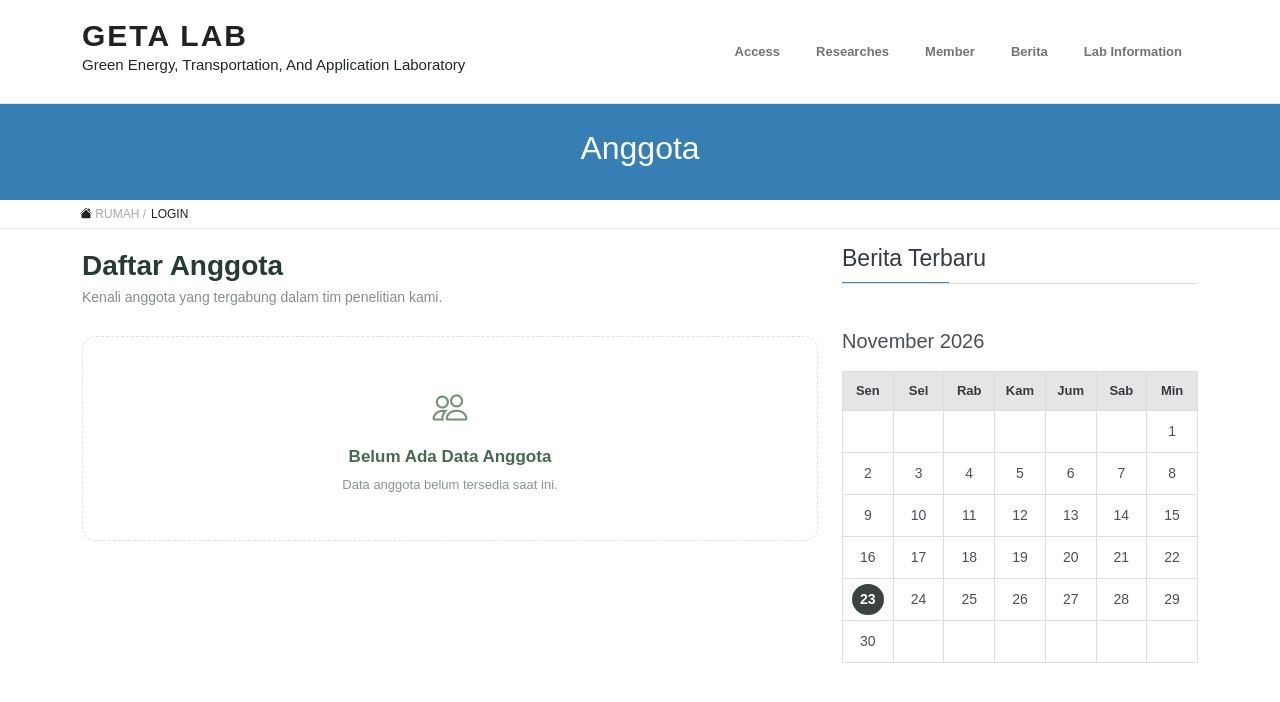
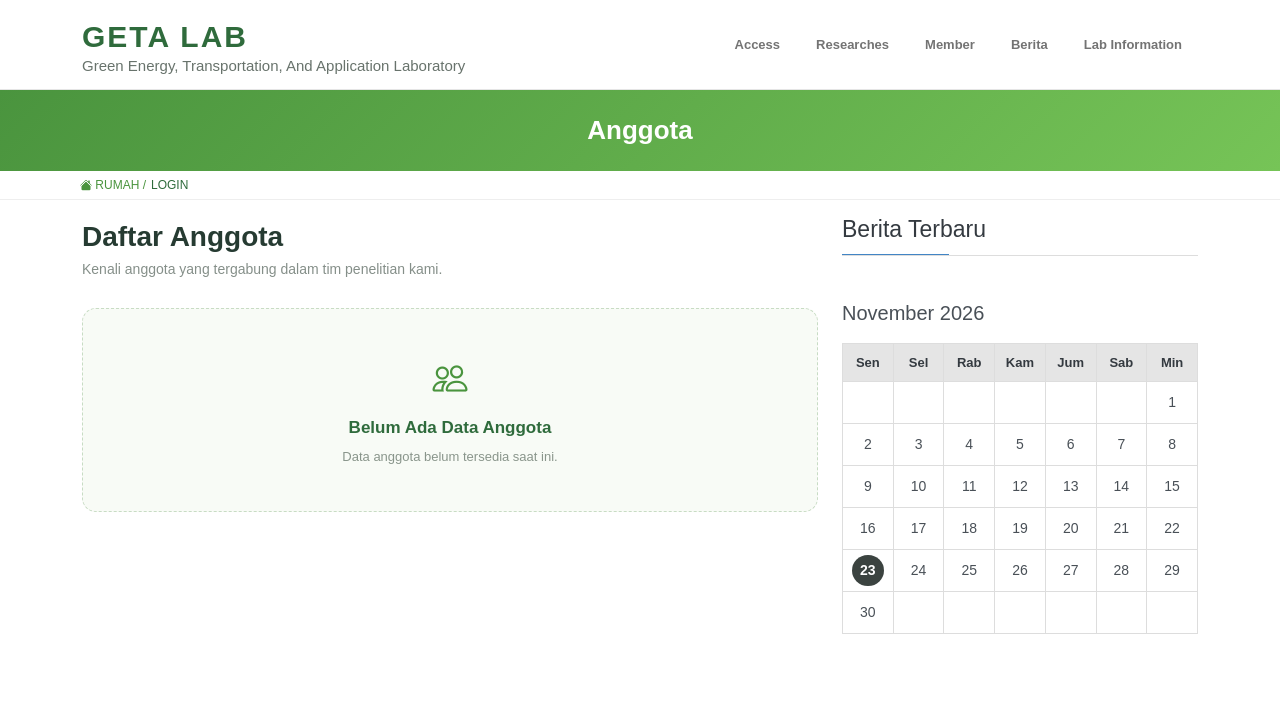
Before and after one commit to Renasha31/lab-geta-pens, a Laravel app: page /adepan in a window 1280 px wide. Shown: the top 702 px of the page. Run offline with Laravel 12, Linux system fonts and the light colour scheme; data that the repository does not hold is empty.

Commit message:
find: ganti warna app sama member

```diff
--- a/resources/views/anggota/adepan.blade.php
+++ b/resources/views/anggota/adepan.blade.php
@@ -166,30 +163,29 @@
         text-align: center;
         padding: 25px;
         color: #89958b;
-            background: #fff;
+        background: #F8FBF6;
         border-radius: 12px;
-            border: 1px dashed #dce5dd;
+        border: 1px dashed #c8dcc4;
     }
 
-        /* Tampilan ketika belum ada data */
     .data-kosong {
         text-align: center;
         padding: 45px 20px;
-            background: #fff;
-            border: 1px dashed #dce5dd;
+        background: #F8FBF6;
+        border: 1px dashed #c8dcc4;
         border-radius: 14px;
         color: #89958b;
     }
 
     .data-kosong i {
         font-size: 35px;
-            color: #78927c;
+        color: #4A943E;
         display: block;
         margin-bottom: 12px;
     }
 
     .data-kosong h5 {
-            color: #456b4d;
+        color: #2F6B3C;
         font-weight: 700;
         font-size: 17px;
     }
--- a/resources/views/layout/app.blade.php
+++ b/resources/views/layout/app.blade.php
@@ -31,21 +31,29 @@
             transition: box-shadow 0.4s ease;
         }
 
+        .navbar .brand h2 {
+            color: #2F6B3C !important;
+        }
+
+        .navbar .brand p {
+            color: #68736c;
+        }
+
         .navbar.navbar-small {
             min-height: 60px;
             padding: 5px 70px !important;
-            box-shadow: 0 2px 10px rgba(0, 0, 0, 0.08);
+            box-shadow: 0 2px 10px rgba(47, 107, 60, 0.10);
         }
 
         .navbar.navbar-small .brand {
             display: none;
         }
 
-        /* Hilangkan background hover hanya saat navbar mengecil */
+        /* Hilangkan background hover saat navbar mengecil */
         .navbar.navbar-small .navbar-nav .nav-link:hover,
         .navbar.navbar-small .navbar-nav .nav-link:active {
             background-color: transparent !important;
-            color: #333 !important;
+            color: #2F6B3C !important;
         }
 
         @media (min-width: 992px) {
@@ -87,7 +95,64 @@
 
             .navbar-nav .nav-link {
                 padding: 14px 10px;
-                border-bottom: 1px solid #ddd;
+                border-bottom: 1px solid #e4ece2;
+            }
+        }
+
+        .navbar-nav .nav-link {
+            transition: 0.2s;
+        }
+
+        .navbar-toggler {
+            border-color: #c8dcc4;
+        }
+
+        .navbar-toggler:focus {
+            box-shadow: 0 0 0 3px rgba(74, 148, 62, 0.15);
+        }
+
+        .page-heading {
+            background: linear-gradient(135deg, #4A943E, #76C457);
+            color: white;
+            text-align: center;
+            padding: 25px;
+            width: 100%;
+        }
+
+        .page-heading h2 {
+            margin: 0;
+            font-size: 26px;
+            font-weight: 600;
+        }
+
+        .breadcrumb-area {
+            padding: 5px 80px;
+            border-bottom: 1px solid #eee;
+            display: flex;
+            gap: 5px;
+            font-size: 12px;
+        }
+
+        .breadcrumb-area a {
+            color: #4A943E;
+            text-decoration: none;
+        }
+
+        .breadcrumb-area a:hover {
+            color: #2F6B3C;
+        }
+
+        @media (max-width: 576px) {
+            .breadcrumb-area {
+                padding: 8px 20px;
+            }
+
+            .page-heading {
+                padding: 20px;
+            }
+
+            .page-heading h2 {
+                font-size: 22px;
             }
         }
     </style>
@@ -100,12 +165,14 @@
 
             <div class="brand">
                 <a href="/" style="text-decoration: none">
-                    <h2 style="font-size: 30px; font-weight: bold; color: #222; letter-spacing: 2px; margin: 0;"
+                    <h2 style="font-size: 30px; font-weight: bold; letter-spacing: 2px; margin: 0;"
                         class="mt-2">
                         GETA LAB
                     </h2>
                 </a>
-                <p style="font-size: 15px">Green Energy, Transportation, And Application Laboratory</p>
+                <p style="font-size: 15px; margin-bottom: 0;">
+                    Green Energy, Transportation, And Application Laboratory
+                </p>
             </div>
 
             <button class="navbar-toggler" type="button" data-bs-toggle="collapse" data-bs-target="#menu"
@@ -118,9 +185,9 @@
 
                     <li>
                         <a href="/akses" class="nav-link px-3 rounded-pill" style="transition: 0.2s;"
-                            onmouseover="this.style.backgroundColor='#6bb5e8'; this.style.color='#08345c';"
+                            onmouseover="this.style.backgroundColor='#EDF7E9'; this.style.color='#2F6B3C';"
                             onmouseout="this.style.backgroundColor='transparent'; this.style.color='#333';"
-                            onmousedown="this.style.backgroundColor='#4298d5';">
+                            onmousedown="this.style.backgroundColor='#4A943E'; this.style.color='white';">
                             {{ __('Access') }}
                         </a>
                     </li>
@@ -128,7 +195,7 @@
                     @if (session()->has('key'))
                         <li>
                             <a href="/penelitian" class="nav-link px-3 rounded-pill" style="transition: 0.2s;"
-                                onmouseover="this.style.backgroundColor='#6bb5e8'; this.style.color='#08345c';"
+                                onmouseover="this.style.backgroundColor='#EDF7E9'; this.style.color='#2F6B3C';"
                                 onmouseout="this.style.backgroundColor='transparent'; this.style.color='#333';">
                                 {{ __('Researches') }}
                             </a>
@@ -136,7 +203,7 @@
                     @else
                         <li>
                             <a href="/depanp" class="nav-link px-3 rounded-pill" style="transition: 0.2s;"
-                                onmouseover="this.style.backgroundColor='#6bb5e8'; this.style.color='#08345c';"
+                                onmouseover="this.style.backgroundColor='#EDF7E9'; this.style.color='#2F6B3C';"
                                 onmouseout="this.style.backgroundColor='transparent'; this.style.color='#333';">
                                 {{ __('Researches') }}
                             </a>
@@ -146,7 +213,7 @@
                     @if (session()->has('key'))
                         <li>
                             <a href="/anggota" class="nav-link px-3 rounded-pill" style="transition: 0.2s;"
-                                onmouseover="this.style.backgroundColor='#6bb5e8'; this.style.color='#08345c';"
+                                onmouseover="this.style.backgroundColor='#EDF7E9'; this.style.color='#2F6B3C';"
                                 onmouseout="this.style.backgroundColor='transparent'; this.style.color='#333';">
                                 {{ __('Member') }}
                             </a>
@@ -154,7 +221,7 @@
                     @else
                         <li>
                             <a href="/adepan" class="nav-link px-3 rounded-pill" style="transition: 0.2s;"
-                                onmouseover="this.style.backgroundColor='#6bb5e8'; this.style.color='#08345c';"
+                                onmouseover="this.style.backgroundColor='#EDF7E9'; this.style.color='#2F6B3C';"
                                 onmouseout="this.style.backgroundColor='transparent'; this.style.color='#333';">
                                 {{ __('Member') }}
                             </a>
@@ -164,7 +231,7 @@
                     @if (session()->has('key'))
                         <li>
                             <a href="/berita" class="nav-link px-3 rounded-pill" style="transition: 0.2s;"
-                                onmouseover="this.style.backgroundColor='#6bb5e8'; this.style.color='#08345c';"
+                                onmouseover="this.style.backgroundColor='#EDF7E9'; this.style.color='#2F6B3C';"
                                 onmouseout="this.style.backgroundColor='transparent'; this.style.color='#333';">
                                 {{ __('Berita') }}
                             </a>
@@ -172,7 +239,7 @@
                     @else
                         <li>
                             <a href="/depanb" class="nav-link px-3 rounded-pill" style="transition: 0.2s;"
-                                onmouseover="this.style.backgroundColor='#6bb5e8'; this.style.color='#08345c';"
+                                onmouseover="this.style.backgroundColor='#EDF7E9'; this.style.color='#2F6B3C';"
                                 onmouseout="this.style.backgroundColor='transparent'; this.style.color='#333';">
                                 {{ __('Berita') }}
                             </a>
@@ -181,7 +248,7 @@
 
                     <li>
                         <a href="/info" class="nav-link px-3 rounded-pill text-nowrap" style="transition: 0.2s;"
-                            onmouseover="this.style.backgroundColor='#6bb5e8'; this.style.color='#08345c';"
+                            onmouseover="this.style.backgroundColor='#EDF7E9'; this.style.color='#2F6B3C';"
                             onmouseout="this.style.backgroundColor='transparent'; this.style.color='#333';">
                             {{ __('Lab Information') }}
                         </a>
@@ -193,15 +260,15 @@
     </nav>
 
     @if (View::hasSection('page-title'))
-        <div style="background-color: #367fb5; color: white; text-align: center; padding: 25px; width: 100%;">
+        <div class="page-heading">
             <h2>@yield('page-title')</h2>
         </div>
     @endif
 
-    <div style="padding: 5px 80px; border-bottom: 1px solid #eee; display: flex; gap: 5px; font-size: 12px;">
+    <div class="breadcrumb-area">
         <p style="margin: 0">
-            <i class="bi bi-house-fill"></i>
-            <a href="/" style="color: darkgray; text-decoration: none">RUMAH /</a>
+            <i class="bi bi-house-fill" style="color: #4A943E;"></i>
+            <a href="/">RUMAH /</a>
         </p>
 
         <p style="margin: 0">
@@ -209,12 +276,12 @@
                 <form action="{{ route('logout') }}" method="POST" style="display: inline;">
                     @csrf
                     <button type="submit"
-                        style="color: #222; text-decoration: none; background: none; border: none; padding: 0; cursor: pointer;">
+                        style="color: #2F6B3C; text-decoration: none; background: none; border: none; padding: 0; cursor: pointer;">
                         LOGOUT
                     </button>
                 </form>
             @else
-                <a href="{{ route('login') }}" style="color: #222; text-decoration: none;">LOGIN</a>
+                <a href="{{ route('login') }}" style="color: #2F6B3C;">LOGIN</a>
             @endif
         </p>
     </div>
```
Also changed, not shown: other parts of resources/views/anggota/adepan.blade.php (+26 -18 lines). Lines whose indentation alone changed are shown as unchanged.
